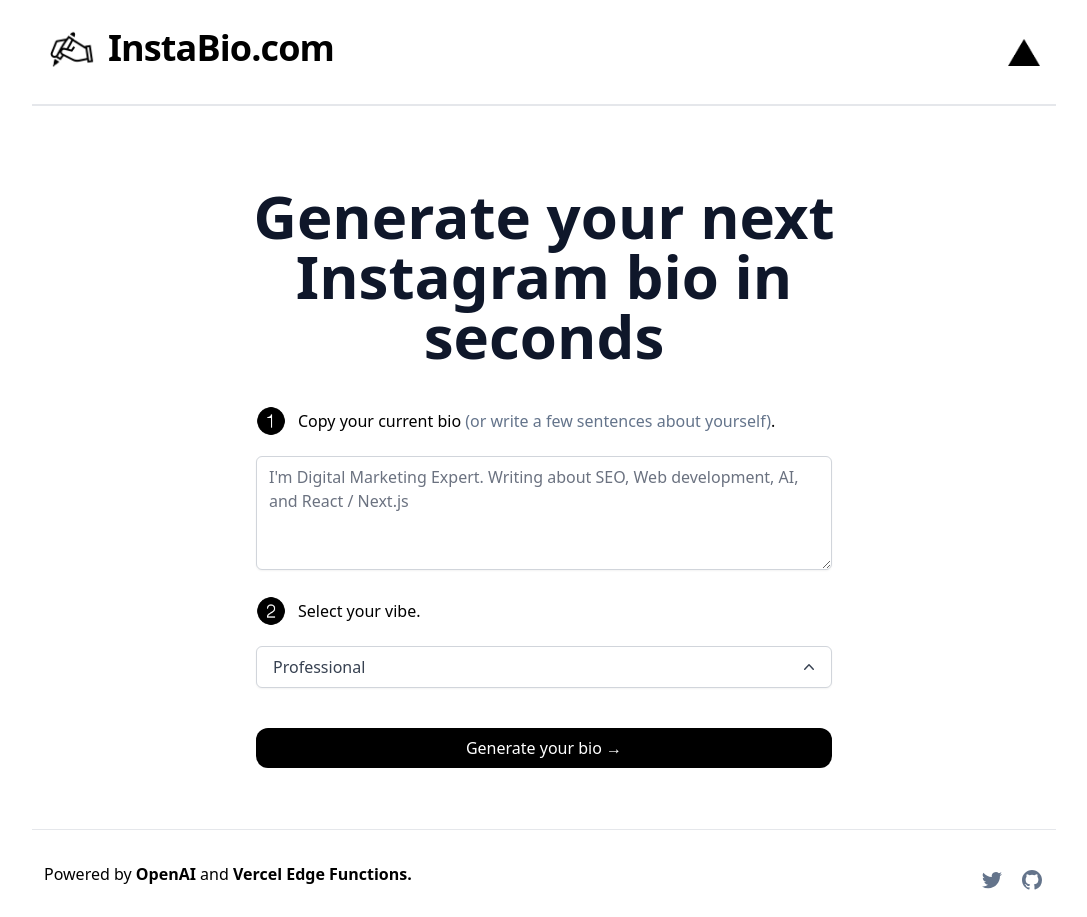
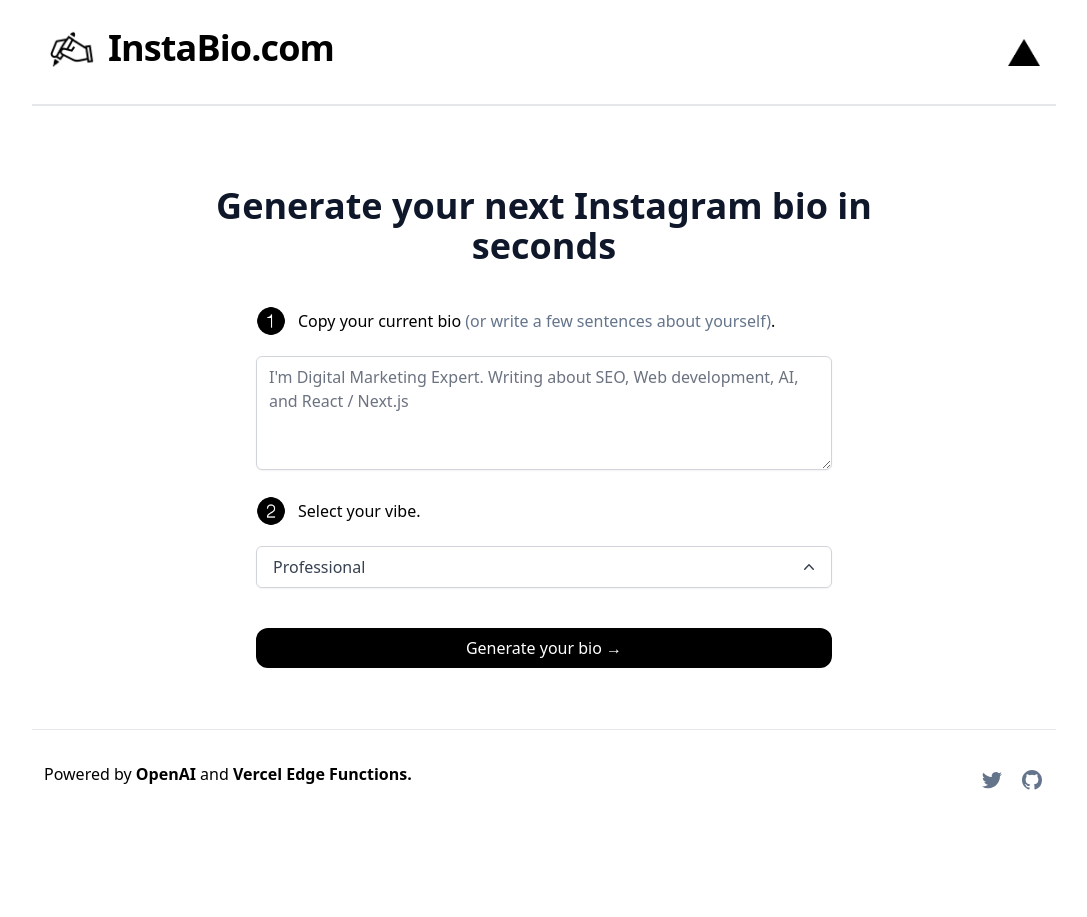
Before and after one commit to vxsahu/gitagpt, a Next.js app: page / in a window 1280 px wide. Shown: the whole page, without its empty margins (96-1183 px from the left). After the commit the page ends 817 px from the top, so only its background shows below. Built offline with nearby package versions, Linux system fonts and the light colour scheme.

Commit message:
Update index.tsx

```diff
--- a/pages/index.tsx
+++ b/pages/index.tsx
@@ -77,7 +77,7 @@ const Home: NextPage = () => {
 
       <Header />
       <main className="flex flex-1 w-full flex-col items-center justify-center text-center px-4 mt-12 sm:mt-20">
-        <h1 className="sm:text-6xl text-xl max-w-2xl font-bold text-slate-900">
+        <h1 className="sm:text-4xl text-xl max-w-2xl font-bold text-slate-900">
           Generate your next Instagram bio in seconds
         </h1>
         <div className="max-w-xl w-full">
```
